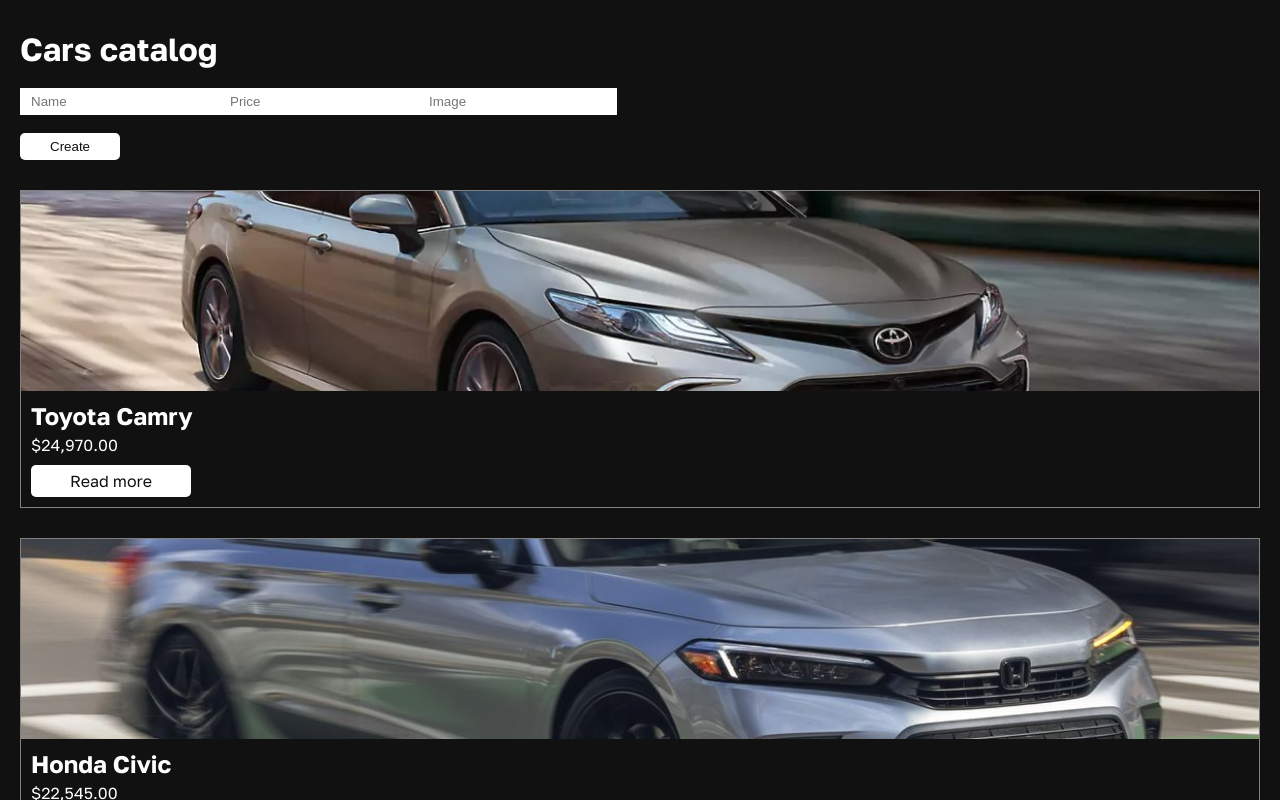
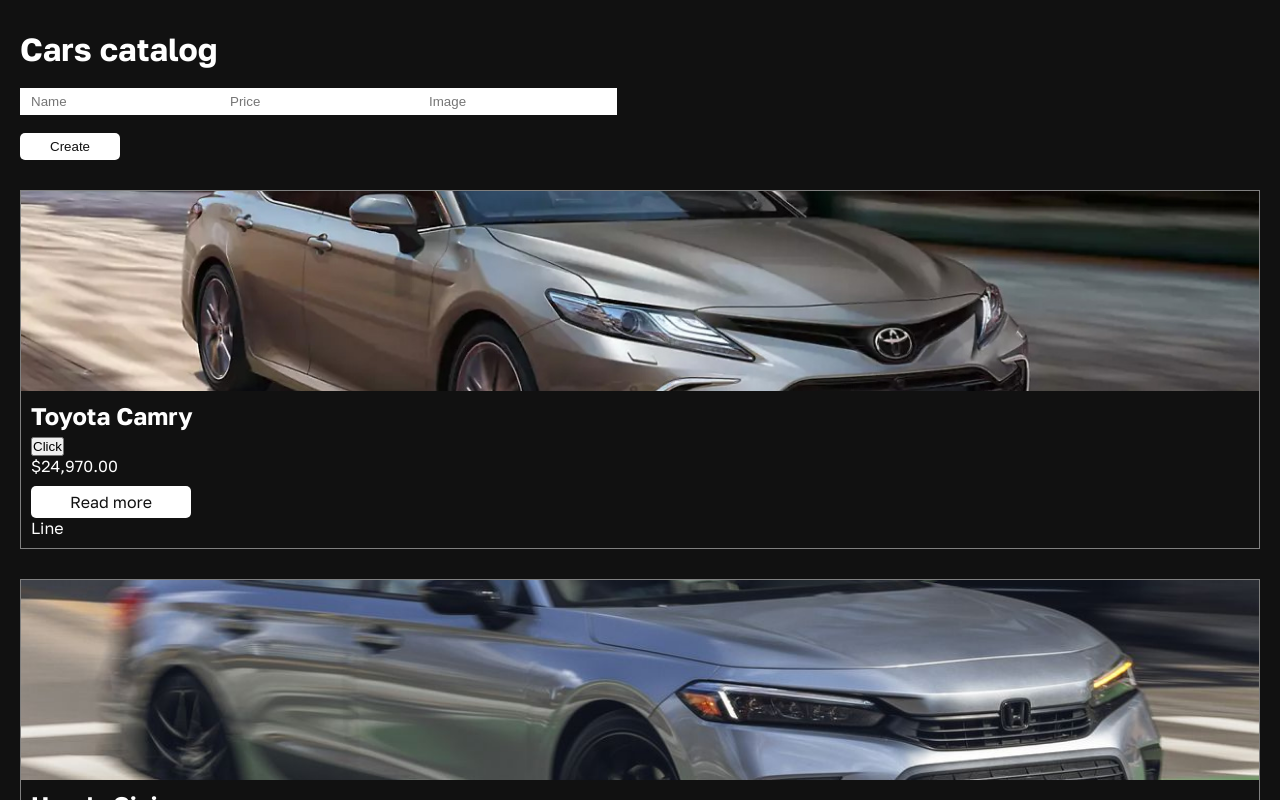
Before and after one commit to HNY-Badger/ReactTutorial-2, a React (Vite) app in the folder car-catalog/: page / in a window 1280 px wide. Shown: the top 800 px of the page. Built offline with nearby package versions, Linux system fonts and the light colour scheme; no server answers.

Commit message:
React.memo

```diff
--- a/car-catalog/src/components/screens/home/Home.jsx
+++ b/car-catalog/src/components/screens/home/Home.jsx
@@ -13,10 +13,6 @@
 function Home() {
     const [cars, setCars] = useState(carsData)
 
-    const clearCars = useCallback(() => () => {
-      setCars([])
-    }, [])
-
     useEffect(() => {
       const fetchData = async () => {
         const data = await CarService.getAll()
@@ -25,7 +21,6 @@
       }
       fetchData()
 
-      return clearCars
     }, [])
 
     return (
--- a/car-catalog/src/components/screens/home/car-item/Caritem.jsx
+++ b/car-catalog/src/components/screens/home/car-item/Caritem.jsx
@@ -1,7 +1,11 @@
 import styles from '../Home.module.css'
 import { Link } from 'react-router-dom'
+import Price from './Price'
+import { useState } from 'react'
 
 function CarItem({car}) {
+    const [count, setCount] = useState(0)
+
     return (
         <div key={car.id} className={styles.item}>
             <div
@@ -11,12 +15,10 @@
             }}/>
             <div className={styles.info}>
                 <h2>{car.name}</h2>
-                <p>{new Intl.NumberFormat('en-US', {
-                    style: 'currency',
-                    currency: 'USD',
-                }).format(car.price)}
-                </p>
+                <button onClick={() => setCount(prev => prev + 1)}>Click</button>
+                <Price price={car.price}/>
                 <Link className="btn" to={`/car/${car.id}`}>Read more</Link>
+                <div>Line</div>
             </div>
         </div>
     )
--- /dev/null
+++ b/car-catalog/src/components/screens/home/car-item/Price.jsx
@@ -0,0 +1,16 @@
+import React from "react"
+
+const Price = ({price}) => {
+
+    console.log('render')
+
+    return (
+        <p>{new Intl.NumberFormat('en-US', {
+            style: 'currency',
+            currency: 'USD',
+        }).format(price)}
+        </p>
+    )
+}
+
+export default React.memo(Price)
```
